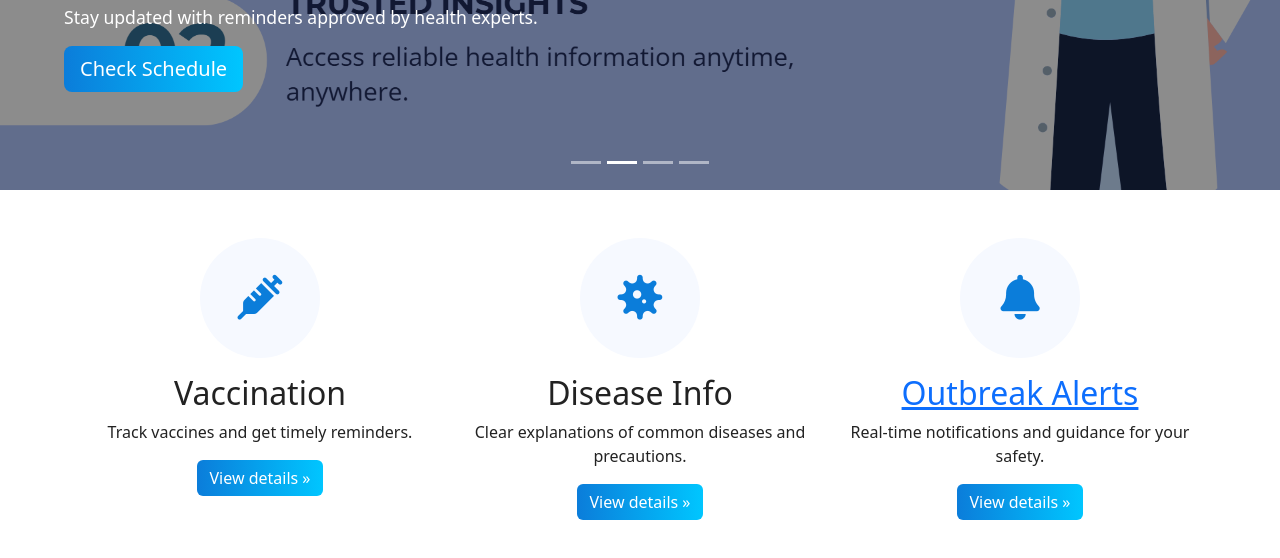
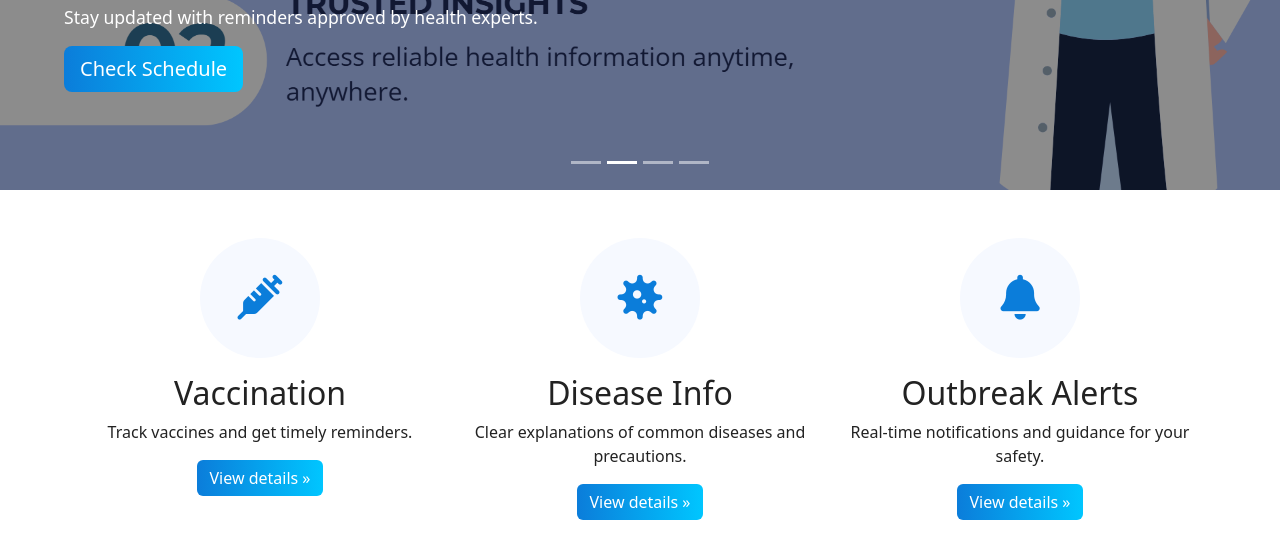
Before and after one commit to kingsukgs/swasthya-bot, a plain HTML site: page index.html in a window 1280 px wide. Shown: the part 516-1074 px from the top of the page. Drawn offline with nearby package versions, Linux system fonts and the light colour scheme.

Commit message:
Update index.html

```diff
--- a/index.html
+++ b/index.html
@@ -353,7 +353,7 @@
           </div>
           <div class="col-lg-4 feature-card">
             <div class="icon-circle"><i class="fa-solid fa-bell"></i></div>
-            <h2><a href="outbreaks.html">Outbreak Alerts</a></h2>
+            <h2>Outbreak Alerts</h2>
             <p>Real-time notifications and guidance for your safety.</p>
             <p><a class="btn btn-gradient" href="outbreaks.html">View details »</a></p>
           </div>
```
